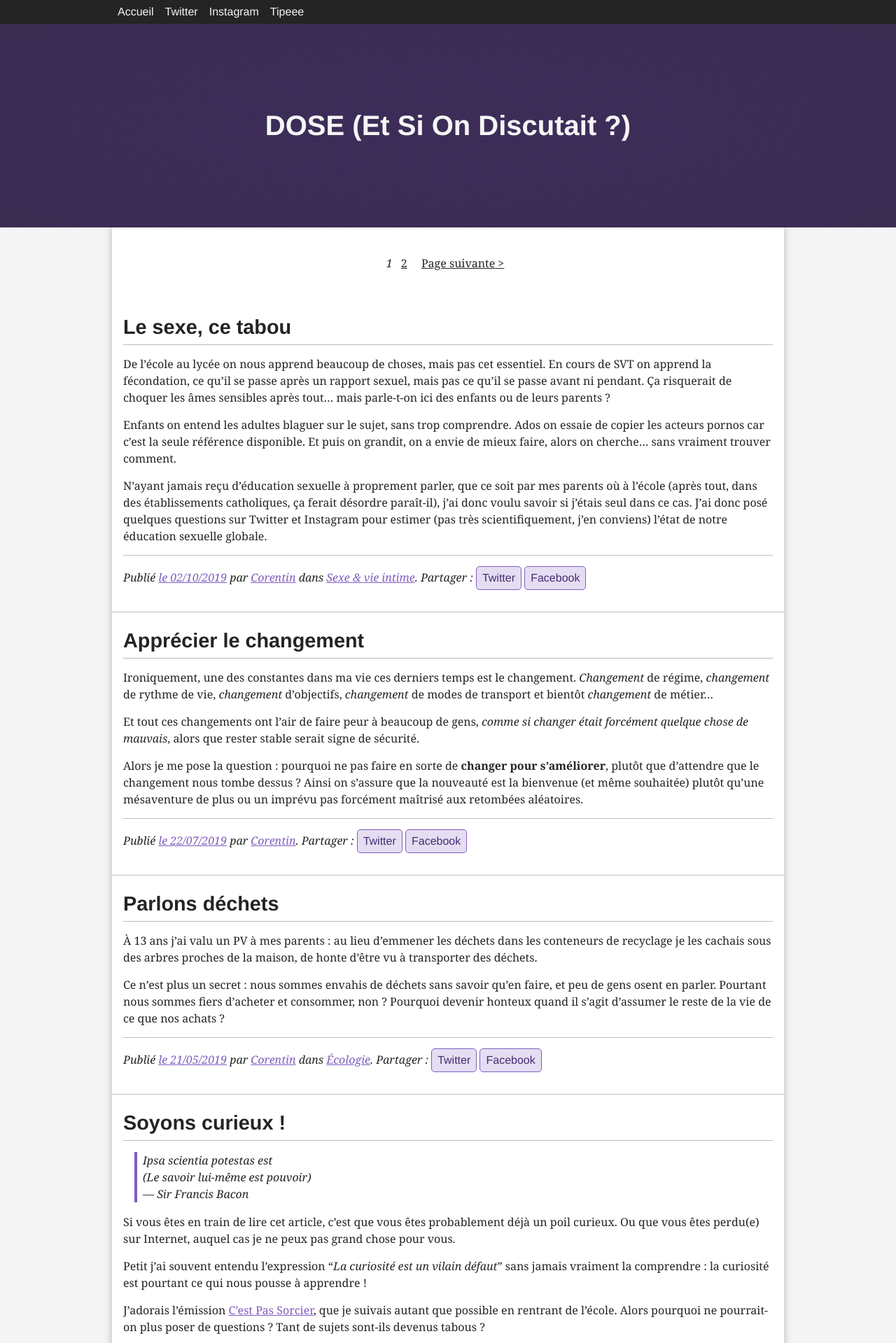
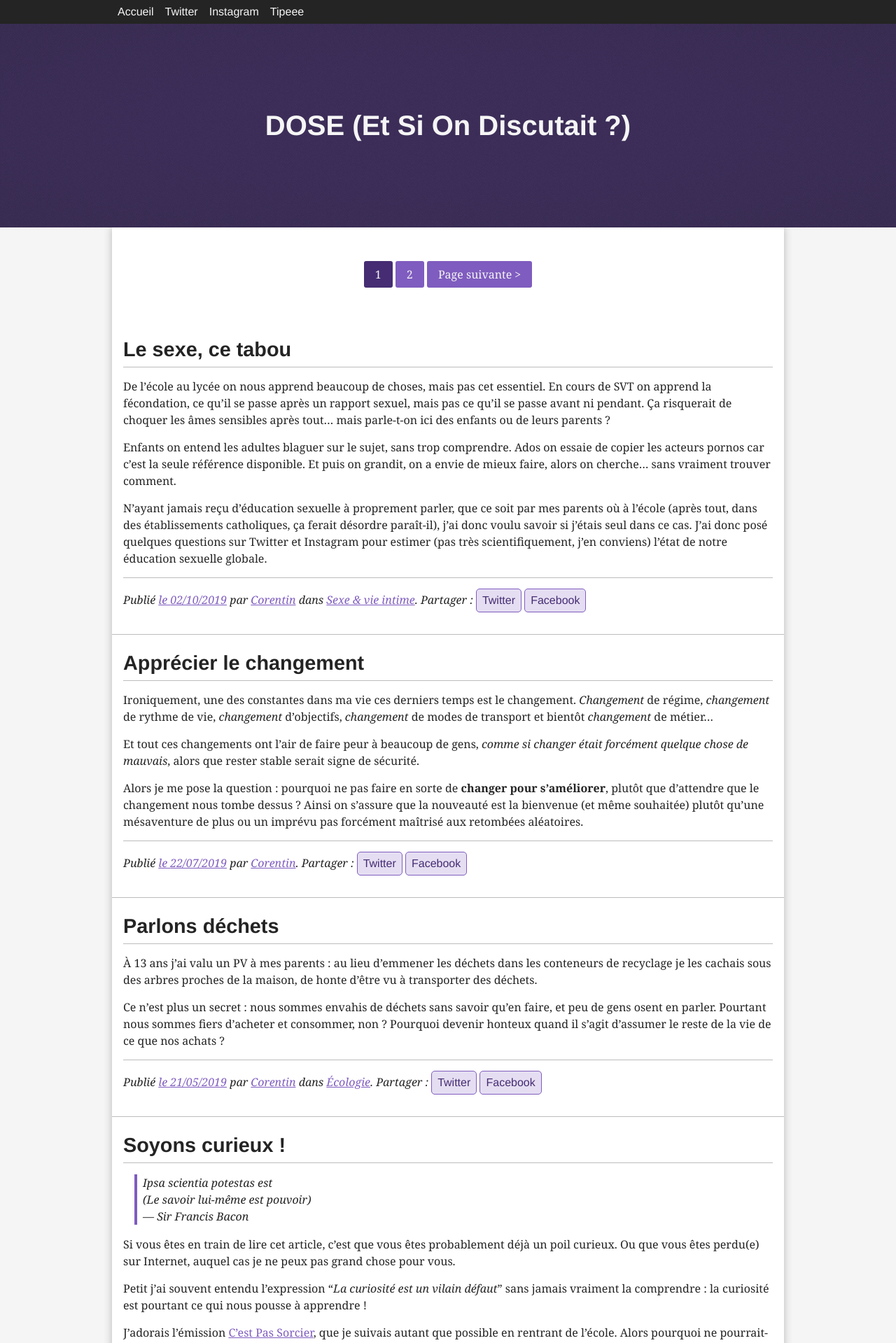
Before and after one commit to viki53/Blog, a Jekyll site: the page built from index.html, in a window 1280 px wide. Shown: the top 1919 px of the page at 70% size. Built offline with Jekyll 4.4.1, drawn with Linux system fonts in a browser that asks for light colours; the list of posts is cut into pages by our own code; comment, search, counter and statistics services are not loaded.

Commit message:
Accessible pagination

```diff
--- a/_includes/pagination.html
+++ b/_includes/pagination.html
@@ -1,21 +1,23 @@
 {% if paginator.total_pages > 1 %}
 <nav class="pagination">
+	<ul>
 		{% if paginator.previous_page %}
-	<a href="{{ paginator.previous_page_path | prepend:site.github.url }}" class="previous-page">Page précédente</a>
+		<li><a href="{{ paginator.previous_page_path | prepend:site.github.url }}" class="previous-page">Page précédente</a></li>
 		{% endif %}
 
 		{% for page in (1..paginator.total_pages) %}
 			{% if page == paginator.page %}
-		<em class="current-page">{{ page }}</em>
+			<li><a href="{{ site.paginate_path | replace: ':num', page | prepend:site.github.url }}" aria-label="Page en cours, page {{ page }}" aria-current="true" class="current-page">{{ page }}</a></li>
 			{% elsif page == 1 %}
-		<a href="{{ '/' | prepend:site.github.url }}" class="page-link">{{ page }}</a>
+			<li><a href="{{ '/' | prepend:site.github.url }}" class="page-link">{{ page }}</a></li>
 			{% else %}
-		<a href="{{ site.paginate_path | replace: ':num', page | prepend:site.github.url }}" class="page-link">{{ page }}</a>
+			<li><a href="{{ site.paginate_path | replace: ':num', page | prepend:site.github.url }}" aria-label="Page {{ page }}" class="page-link">{{ page }}</a></li>
 			{% endif %}
 		{% endfor %}
 
 		{% if paginator.next_page %}
-	<a href="{{ paginator.next_page_path | prepend:site.github.url }}" class="next-page">Page suivante</a>
+		<li><a href="{{ paginator.next_page_path | prepend:site.github.url }}" class="next-page">Page suivante</a></li>
 		{% endif %}
+	</ul>
 </nav>
 {% endif %}
--- a/_sass/pagination.scss
+++ b/_sass/pagination.scss
@@ -3,12 +3,41 @@
 	padding: 2rem;
 	text-align: center;
 
+	ul {
+		list-style-type: none;
+		padding: 0;
+	}
+
+	li {
+		display: inline-block;
+
+		&::before {
+			content: none;
+		}
+	}
+
 	a {
-		display: inline-block;
-		padding: .5em;
+		display: block;
+		padding: .5em 1em;
+		border-radius: 3px;
+		background-color: $accent-color;
+		color: $background-color;
+		text-decoration: none;
 
-		&:not(:focus) {
-			color: inherit;
+		&:focus {
+			outline: none;
+		}
+		&:hover,
+		&:focus,
+		&[aria-current] {
+			background-color: $primary-color;
+			color: $background-color;
+		}
+
+		&[aria-current]:hover,
+		&[aria-current]:focus {
+			background-color: $accent-color;
+			box-shadow: 0 0 0 2px $primary-color;
 		}
 
 		&.previous-page {
```
Lines whose indentation alone changed are shown as unchanged.
